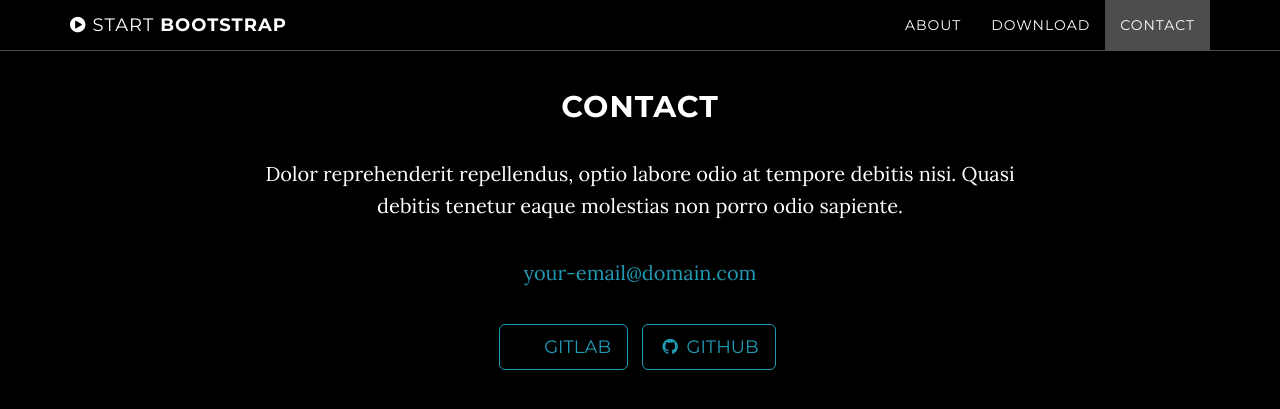
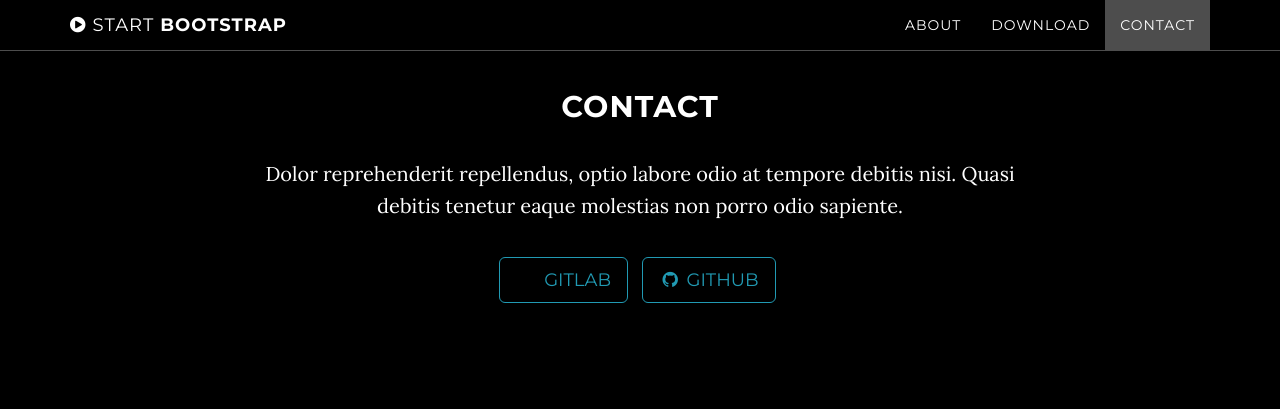
Before and after one commit to the-big-mt/SugarBombEngine, a Jekyll site: the page built from index.html, in a window 1280 px wide and 900 px high, scrolled down 2255 px. Shown: the top 409 px of the window. Built offline with Jekyll 4.4.1, drawn with Linux system fonts in a browser that asks for light colours; some of the changed lines change nothing that is shown.

Commit message:
Update config script (try to make it show properly) (2)

```diff
--- a/_config.yml
+++ b/_config.yml
@@ -1,8 +1,8 @@
 # Site settings
 title: SugarBombEngine
-email: your-email@domain.com
-url: https://sugarbombengine.gitlab.io
-baseurl: /
+email: #your-email@domain.com
+#url: https://sugarbombengine.gitlab.io
+#baseurl: /
 description: "Write an awesome description for your new site here. You can edit this line in _config.yml. It will appear in your document head meta (for Google search results) and in your feed.xml site description."
 
 # Color settings (hex-codes without the leading hash-tag)
```
